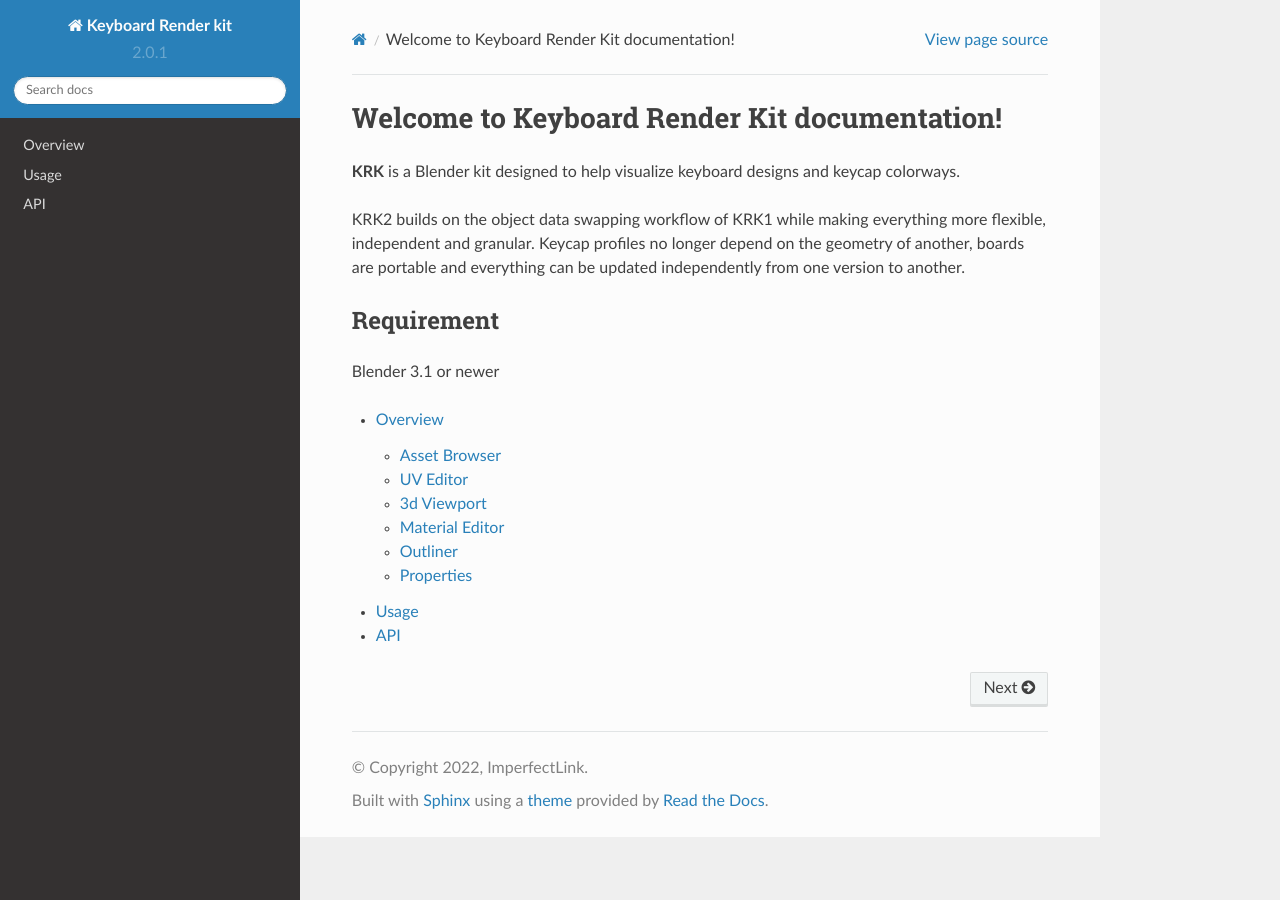
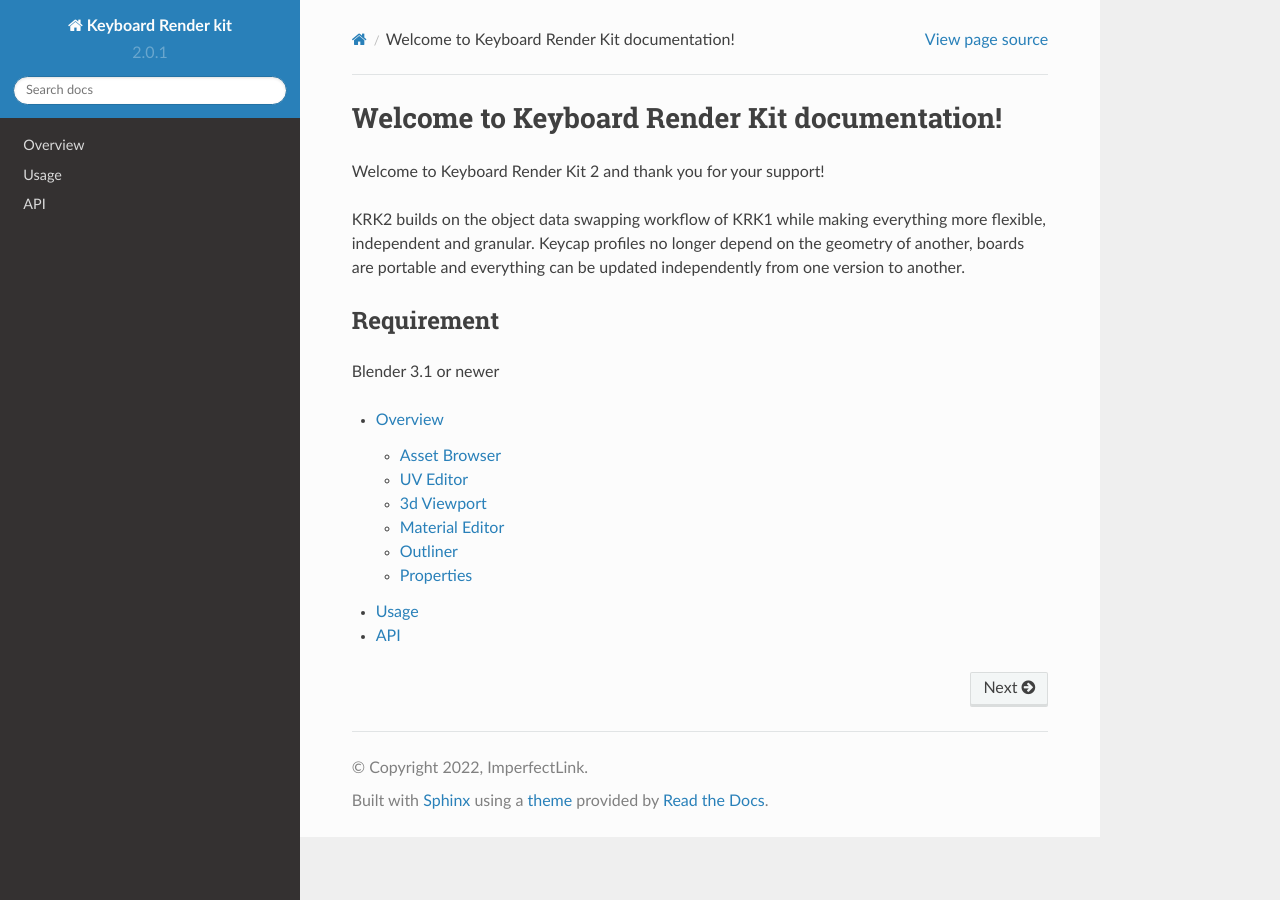
Before and after one commit to imperfectlink/KeyboardRenderKit, a Sphinx documentation site: the page built from docs/source/index.rst, in a window 1280 px wide. Built offline with Sphinx 7.4.7 and the Read the Docs theme 2.0.0, drawn with Linux system fonts in a browser that asks for light colours; pages that are not in the unit, such as notebooks, are missing from menus.

Commit message:
Update index.rst

```diff
--- a/docs/source/index.rst
+++ b/docs/source/index.rst
@@ -2,7 +2,7 @@
 Welcome to Keyboard Render Kit documentation!
 ===================================
 
-**KRK** is a Blender kit designed to help visualize keyboard designs and keycap colorways.
+Welcome to Keyboard Render Kit 2 and thank you for your support!
 
 KRK2 builds on the object data swapping workflow of KRK1 while making everything more flexible, independent and granular. Keycap profiles no longer depend on the geometry of another, boards are portable and everything can be updated independently from one version to another.
 
```
